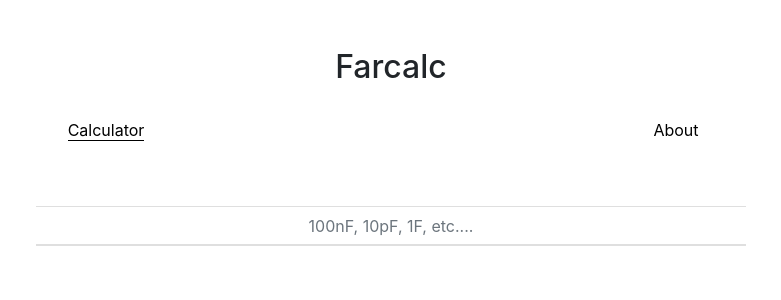
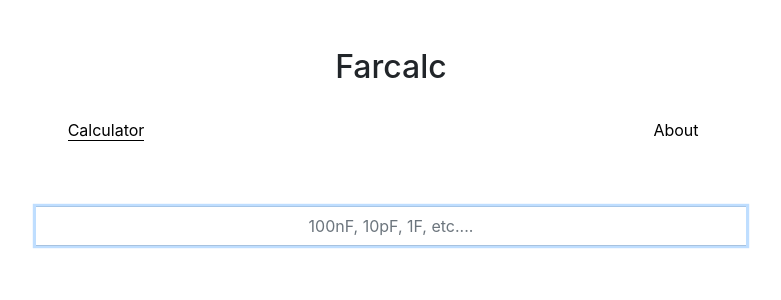
Before and after one commit to ethanhalko/farcalc, a Vue app: page /#/ in a window 1280 px wide. Shown: the top 300 px of the page, without its empty margins (249-1030 px from the left). Built offline with nearby package versions, Linux system fonts and the light colour scheme.

Commit message:
Add keep alive functionality and half-autofocus directive

```diff
--- a/src/App.vue
+++ b/src/App.vue
@@ -12,8 +12,10 @@
                 </p>
             </div>
         </div>
-        <transition name="fade" :key="" mode="out-in">
+        <transition name="fade" :key="transitionKey" mode="out-in">
+            <keep-alive>
                 <router-view></router-view>
+            </keep-alive>
         </transition>
     </div>
 </template>
@@ -24,11 +26,12 @@
         data() {
             return {
                 transitionKey: 'Calculator'
-            }
+            };
         },
         watch: {
-            '$route' (to, from) {
-                this.key = to.name;
+            $route(to, from, next) {
+                this.transitionKey = to.name;
+                next();
             }
         }
     };
@@ -38,21 +41,23 @@
         color: #000;
         text-decoration: none;
         border-bottom: none;
+
     &:hover {
         color: #839bc1;
     }
+
     &.router-link-exact-active {
         border-bottom: 1px black solid;
     }
+
     }
     .fade-enter-active,
     .fade-leave-active {
         transition: opacity 0.2s;
+    }
 
-    }
     .fade-enter,
     .fade-leave-to {
         opacity: 0;
     }
-
 </style>
--- a/src/components/conversion-form.vue
+++ b/src/components/conversion-form.vue
@@ -5,7 +5,13 @@
             <div class="row justify-content-center">
                 <div class="col-8">
                     <div class="form-group mb-0">
-                        <input type="text" :placeholder="placeholderText" class="form-control text-center" v-model="input" @input="parseInput">
+                        <input type="text"
+                               ref="input"
+                               :placeholder="placeholderText"
+                               class="form-control text-center"
+                               v-model="input"
+                               @input="parseInput"
+                               v-focus>
                     </div>
                 </div>
             </div>
@@ -36,11 +42,18 @@
                 preInput: [],
                 postInput: [],
                 placeholderText: '100nF, 10pF, 1F, etc....'
+            };
+        },
+        directives: {
+            focus: {
+                inserted: function (el) {
+                    el.focus()
+                }
             }
         },
         methods: {
             parseInput() {
-                let chars = this.input.split(""),
+                let chars = this.input.split(''),
                     self  = this;
 
                 this.explodedString = {
@@ -89,7 +102,10 @@
 
                     let convertedValue = value * normalizedInput;
 
-                    convertedValue = convertedValue < 1 ? self.roundValue(convertedValue) : Math.round(convertedValue);
+                    convertedValue =
+                            convertedValue < 1
+                                    ? self.roundValue(convertedValue)
+                                    : Math.round(convertedValue);
 
                     self.convertedValues.push({
                         key: key,
@@ -115,7 +131,10 @@
                     } else {
                         let postInputLength = 6 - self.preInput.length;
                         postInputFlag = true;
-                        if (value.key !== self.unit && self.postInput.length < postInputLength) {
+                        if (
+                                value.key !== self.unit &&
+                                self.postInput.length < postInputLength
+                        ) {
                             self.postInput.push(value);
                         }
                     }
@@ -133,13 +152,17 @@
         },
         computed: {
             capacitanceValue() {
-                return parseFloat(this.explodedString.preDecimal + '.' + this.explodedString.postDecimal);
+                return parseFloat(
+                        this.explodedString.preDecimal + '.' + this.explodedString.postDecimal
+                );
             },
             unit() {
-                return this.explodedString.unit ? this.explodedString.unit.replace(/(?!^)[F]/, '') : null;
-            }
+                return this.explodedString.unit
+                        ? this.explodedString.unit.replace(/(?!^)[F]/, '')
+                        : null;
         }
     }
+    };
 </script>
 <style lang="scss" type="text/scss" scoped>
     .form-group {
@@ -147,9 +170,9 @@
         input {
             border: none !important;
             border-radius: 0;
-            border-bottom: 1px solid rgba(0, 0, 0, .125) !important;
+            border-bottom: 1px solid rgba(0, 0, 0, 0.125) !important;
             line-height: 1.5 !important;
-            padding: .75rem 1.25rem;
+            padding: 0.75rem 1.25rem;
         }
 
         input:focus {
```
Lines whose indentation alone changed are shown as unchanged.
